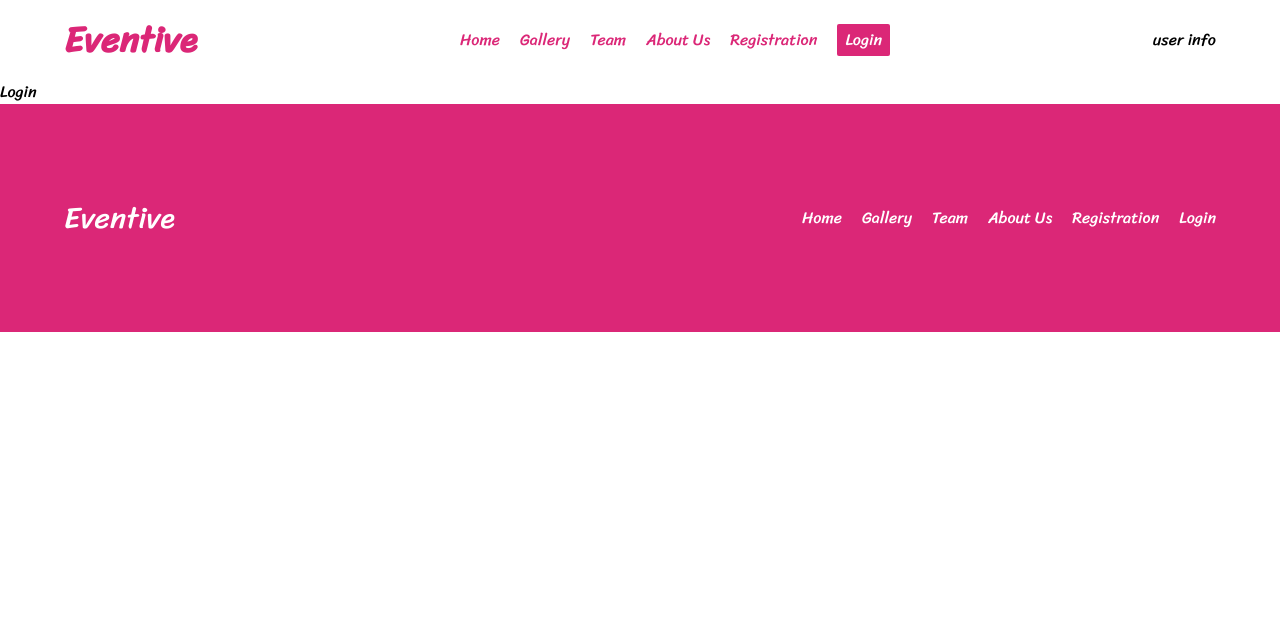
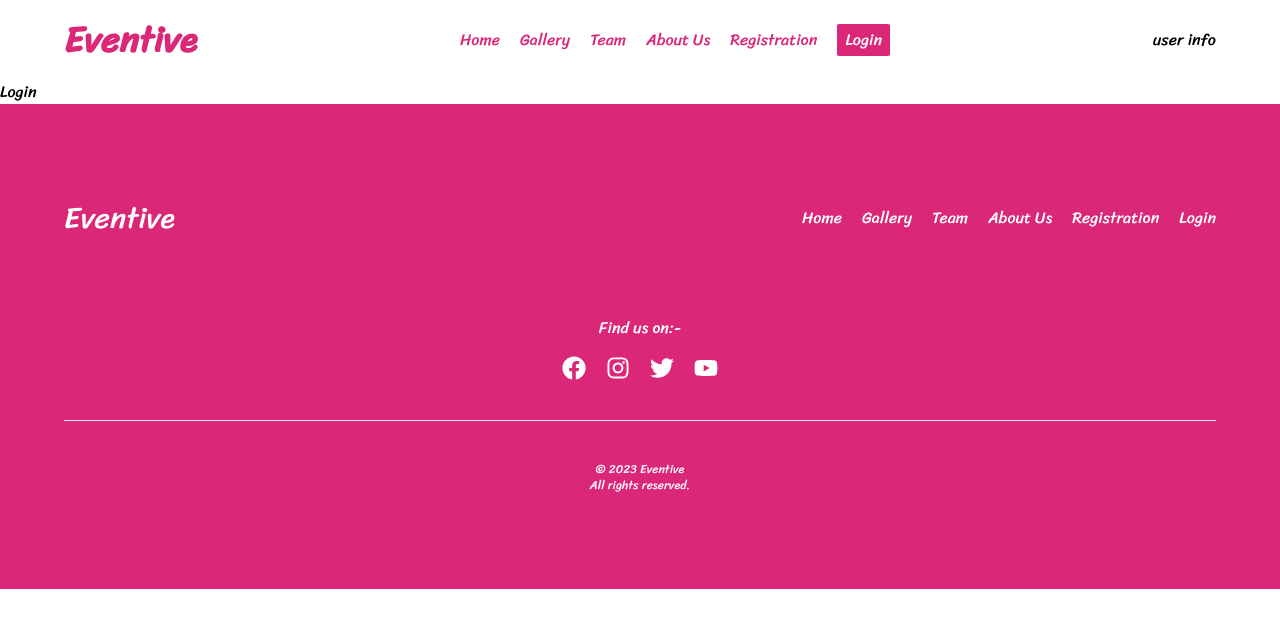
Before and after one commit to rhmunna143/eventive-pro, a React (Vite) app: page /login in a window 1280 px wide. Shown: the top 628 px of the page. Built offline with nearby package versions, Linux system fonts and the light colour scheme.

Commit message:
footer section created

```diff
--- a/package.json
+++ b/package.json
@@ -14,6 +14,7 @@
     "match-sorter": "^6.3.1",
     "react": "^18.2.0",
     "react-dom": "^18.2.0",
+    "react-icons": "^4.11.0",
     "react-router-dom": "^6.16.0",
     "sort-by": "^1.2.0"
   },
--- a/src/Pages/Details/Details.jsx
+++ b/src/Pages/Details/Details.jsx
@@ -1,9 +1,17 @@
-import { useLoaderData, useParams } from "react-router-dom";
+import { useEffect, useState } from "react";
+import { useParams } from "react-router-dom";
 
 const Details = () => {
+    const [data, setData] = useState([])
     const params = useParams()
 
-    const data = useLoaderData()
+    useEffect(() => {
+        fetch("/data.json")
+        .then(res => res.json())
+        .then(data => setData(data))
+
+        .catch(err => console.error(err))
+    }, [])
 
     const selected = data?.find(item => params.id == item.id);
 
--- a/src/components/Footer/Footer.jsx
+++ b/src/components/Footer/Footer.jsx
@@ -1,4 +1,6 @@
 import { Link } from "react-router-dom";
+import { FaFacebook, FaInstagram, FaTwitter, FaYoutube } from 'react-icons/fa';
+
 
 const Footer = () => {
     return (
@@ -49,6 +51,26 @@ const Footer = () => {
                         </div>
                     </div>
                 </div>
+
+                <div className="text-center mt-20">
+                    <h4 className="text-base">Find us on:-</h4>
+                    <div className="text-2xl flex gap-5 text-center mx-auto w-fit mt-4">
+                        <FaFacebook />
+                        <FaInstagram />
+                        <FaTwitter />
+                        <FaYoutube />
+                    </div>
+                </div>
+
+                <div className="mt-10">
+                    <hr />
+
+                    <p className="text-xs text-center mt-10">
+                        &copy; 2023 Eventive <br />
+                        All rights reserved.
+                    </p>
+                </div>
+
             </div>
         </div>
     );
--- a/src/components/Services/Services.jsx
+++ b/src/components/Services/Services.jsx
@@ -8,7 +8,7 @@ const Services = () => {
     const [data, setData] = useState([])
 
     useEffect(() => {
-        fetch("./data.json")
+        fetch("/data.json")
         .then(res => res.json())
         .then(data=> setData(data))
     }, [])
```
Also changed, not shown: 1 other file (tests, documents, lock files or other folders).
